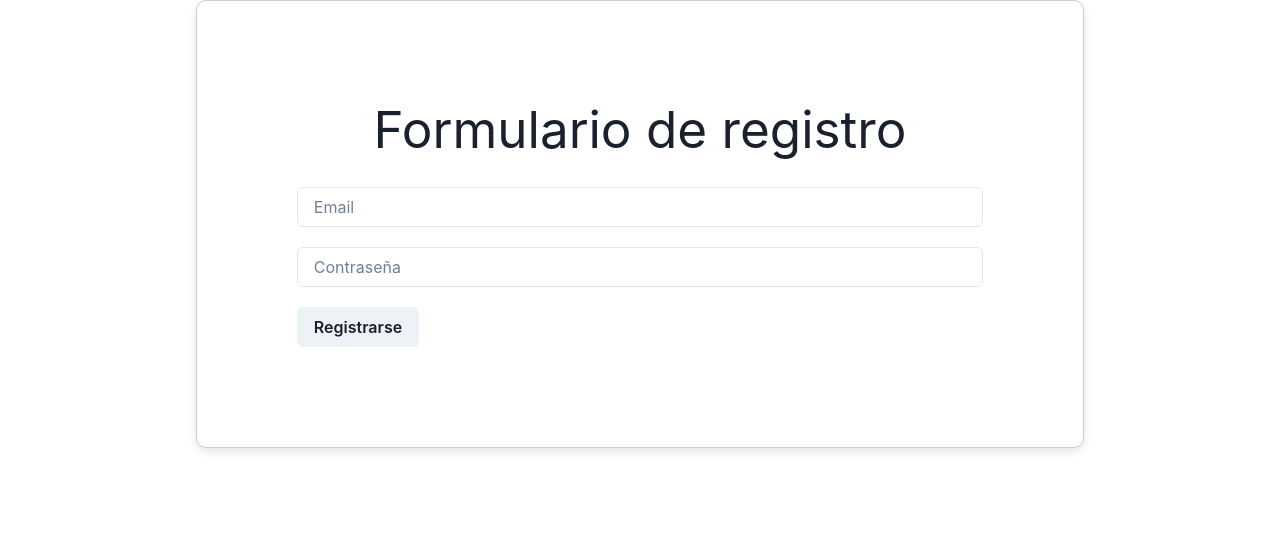
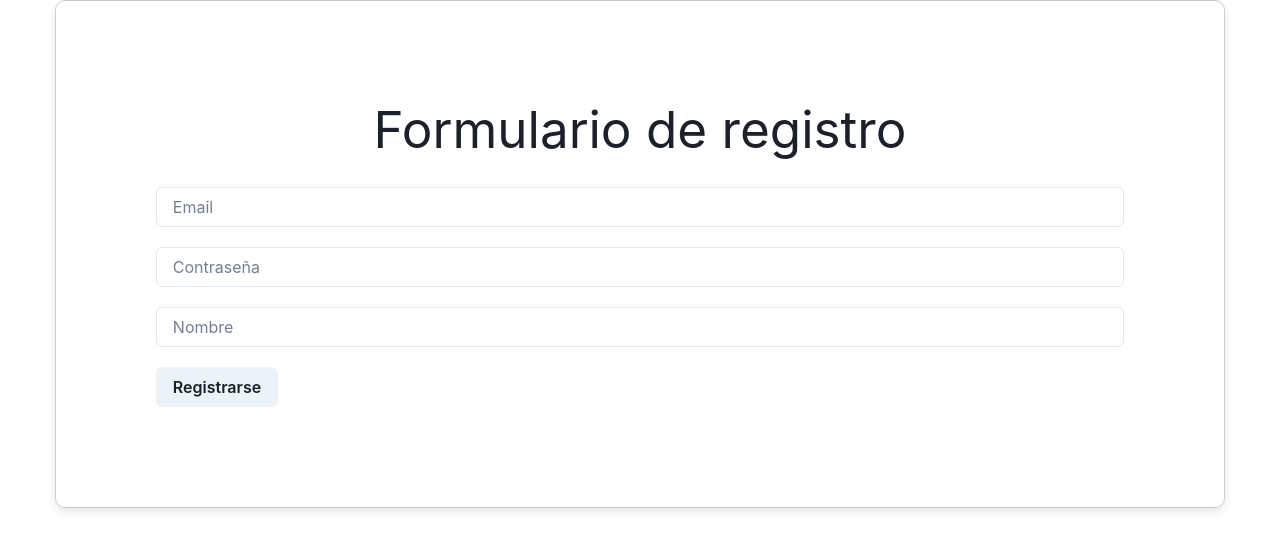
Before and after one commit to aluqueg/MVP-Trello, a React (Vite) app in the folder client/: page / in a window 1280 px wide. Shown: the top 550 px of the page. Built offline with nearby package versions, Linux system fonts and the light colour scheme.

Commit message:
arreglo de userControllers para conectar bd con sequelize, ya registra usuarios

```diff
--- a/client/components/register/Register.jsx
+++ b/client/components/register/Register.jsx
@@ -40,6 +40,13 @@ export const Register = ({userRegister, setUserRegister}) => {
           onChange={handleRegister}
           value={userRegister?.password}
            />
+          <Input
+          type='text'
+          placeholder="Nombre"
+          name='name'
+          onChange={handleRegister}
+          value={userRegister?.name}
+           />
           <Button onClick={handleSubmit}>
             Registrarse
           </Button>
--- a/client/src/App.jsx
+++ b/client/src/App.jsx
@@ -4,6 +4,7 @@ import { Register } from '../components/register/Register';
 import './App.css'
 
   const initialValue = { // Estado inicial del formulario
+    name: "",
     email: "",
     password: "",
   }
```
Also changed, not shown: 2 other files (tests, documents, lock files or other folders).
